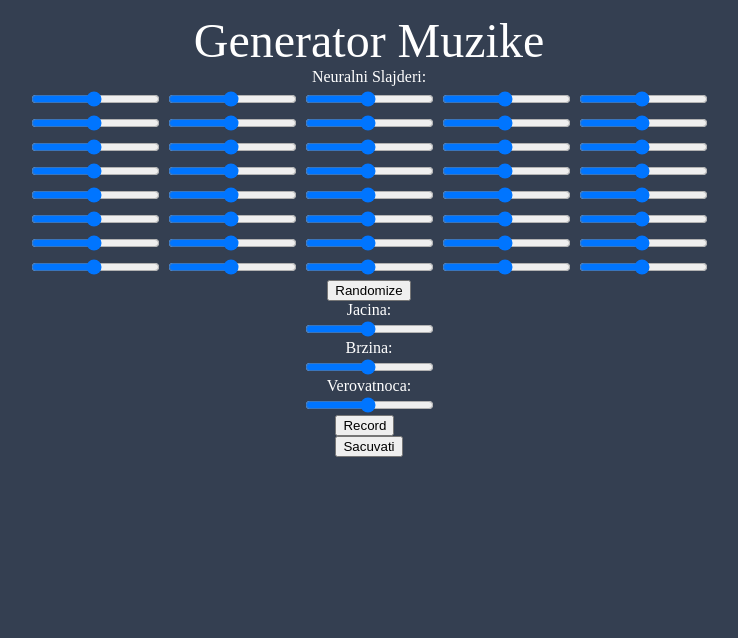
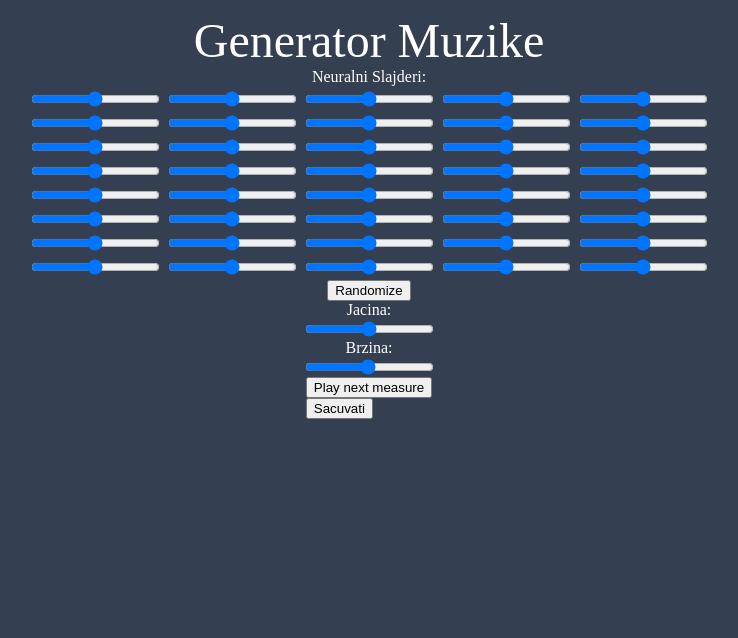
Before and after one commit to Mashaaaaaaaaaaa/Neural-Beats, a CodeIgniter app: page /neuralbeats/generator in a window 1280 px wide. Shown: the part 84-722 px from the top of the page, without its empty margins (271-1009 px from the left). Run offline with CodeIgniter, Linux system fonts and the light colour scheme; some libraries are stand-ins or nearby versions.

Commit message:
modified:   dnode-server/MeasureAutoencoder.js 	modified:   dnode-server/MeasureGenerator.js 	modified:   dnode-server/server.js 	new file:   koriscene tehnologije.docx 	new file:   neuralbeats/application/controllers/generator_controller.php 	modified:   neuralbeats/application/models/ModelBlokiranje.php 	modified:   neuralbeats/application/models/ModelKomentar.php 	modified:   neuralbeats/application/models/ModelKorisnik.php 	modified:   neuralbeats/application/models/ModelLicnaPoruka.php 	modified:   neuralbeats/application/models/ModelMuzika.php 	modified:   neuralbeats/application/models/ModelPoruka.php 	modified:   neuralbeats/application/models/ModelPrati.php 	modified:   neuralbeats/application/views/pages/generator.php

```diff
--- a/dnode-server/MeasureAutoencoder.js
+++ b/dnode-server/MeasureAutoencoder.js
@@ -1,4 +1,4 @@
-//jm150231d
+//2015/0231 Marija Jovanovic
 /*
 MeasureAutoencoder 1.0 - ova klasa ucitava dekoder i koristi ga da prevodi podatke iz generatora u nesto sto lici na MIDI i moze da se igra u brauzeru
 */
--- a/dnode-server/MeasureGenerator.js
+++ b/dnode-server/MeasureGenerator.js
@@ -1,4 +1,4 @@
-//jm150231d
+//2015/0231 Marija Jovanovic
 /*
 MeasureGenerator 1.0 - ova klasa ucitava LSTM-generator muzike i generise muziku
 */
--- a/dnode-server/server.js
+++ b/dnode-server/server.js
@@ -1,4 +1,4 @@
-//jm150231d
+//2015/0231 Marija Jovanovic
 /*
 DNode server 0.3 - koristi se kao omotac funkcionalnosti neuralnih mreza za pozive iz php
 */
@@ -32,7 +32,7 @@ const server=dnode({
         if(!Object.keys(generators).includes(session_id)) return;
         generators[session_id].generate().then(function(value){
             decoder.decode(value).then(function(decoded_value){
-                callback(decoded_value);
+                callback(JSON.stringify(decoded_value));
             });
         });
     },
--- a/neuralbeats/application/models/ModelBlokiranje.php
+++ b/neuralbeats/application/models/ModelBlokiranje.php
@@ -1,5 +1,5 @@
 <?php
-
+   //2016/0262 Djordje Arsic
     class ModelBlokiranje extends CI_Model{
         public $blokiranje;
 
--- a/neuralbeats/application/models/ModelKomentar.php
+++ b/neuralbeats/application/models/ModelKomentar.php
@@ -1,5 +1,5 @@
 <?php
-
+	//2016/0262 Djordje Arsic
     class ModelKomentar extends CI_Model{
         public $komentar;
 
--- a/neuralbeats/application/models/ModelKorisnik.php
+++ b/neuralbeats/application/models/ModelKorisnik.php
@@ -1,5 +1,5 @@
 <?php
-
+    //2016/0262 Djordje Arsic
     class ModelKorisnik extends CI_Model{
         private $korisnik;
 
--- a/neuralbeats/application/models/ModelLicnaPoruka.php
+++ b/neuralbeats/application/models/ModelLicnaPoruka.php
@@ -1,5 +1,5 @@
 <?php
-
+    //2016/0262 Djordje Arsic
     class Licna_Poruka extends CI_Model{
         public $licnapruka;
 
--- a/neuralbeats/application/models/ModelMuzika.php
+++ b/neuralbeats/application/models/ModelMuzika.php
@@ -1,4 +1,5 @@
 <?php
+	//2016/0262 Djordje Arsic
     class Muzika extends CI_Model{
         public $muzika;
 
--- a/neuralbeats/application/models/ModelPoruka.php
+++ b/neuralbeats/application/models/ModelPoruka.php
@@ -1,4 +1,5 @@
 <?php
+	//2016/0262 Djordje Arsic
     class Poruka{
         public $poruka;
 
--- a/neuralbeats/application/models/ModelPrati.php
+++ b/neuralbeats/application/models/ModelPrati.php
@@ -1,5 +1,5 @@
 <?php
-
+	//2016/0262 Djordje Arsic
     class Prati{
         public $prati;
 
--- a/neuralbeats/application/views/pages/generator.php
+++ b/neuralbeats/application/views/pages/generator.php
@@ -1,3 +1,67 @@
+<!-- autori: Marija Jovanovic i Janko Kitanovic -->
+<!-- shim -->
+<script src="../inc/shim/Base64.js" type="text/javascript"></script>
+<script src="../inc/shim/Base64binary.js" type="text/javascript"></script>
+<script src="../inc/shim/WebAudioAPI.js" type="text/javascript"></script>
+<!-- midi.js package -->
+<script src="../js/midi/audioDetect.js" type="text/javascript"></script>
+<script src="../js/midi/gm.js" type="text/javascript"></script>
+<script src="../js/midi/loader.js" type="text/javascript"></script>
+<script src="../js/midi/plugin.audiotag.js" type="text/javascript"></script>
+<script src="../js/midi/plugin.webaudio.js" type="text/javascript"></script>
+<script src="../js/midi/plugin.webmidi.js" type="text/javascript"></script>
+<script src="../js/midi/player.js" type="text/javascript"></script>
+<script>
+var session_id;
+var speed=5;
+var volume=0.5;
+var xhttp=new XMLHttpRequest();
+xhttp.onreadystatechange = function() {
+	if (this.readyState == 4 && this.status == 200) {
+		session_id = parseInt(this.responseText);
+	}
+};
+xhttp.open("POST", "generator_controller.php/open_session", true);
+xhttp.send();
+function neural_update(slider_id){
+	var xhttp=new XMLHttpRequest();
+	xhttp.onreadystatechange = function() {};
+	xhttp.open("POST", "generator_controller.php/set_parameter", true);
+	var id=parseInt(new RegExp(/\d+/).exec(slider_id)[0])-1;
+	var value=parseFloat(document.getElementById(slider_id).value);
+	xhttp.send("id="+id+"&value="+value+"&sid="+session_id);
+}
+window.onbeforeunload=function(){
+	var xhttp=new XMLHttpRequest();
+	xhttp.onreadystatechange = function() {};
+	xhttp.open("POST", "generator_controller.php/close_session", true);
+	xhttp.send("sid="+session_id);
+}
+function generate(){
+	var xhttp=new XMLHttpRequest();
+	xhttp.onreadystatechange = function() {
+		if (this.readyState == 4 && this.status == 200) {
+			play_music(JSON.parse(this.responseText));
+		}
+	};
+	xhttp.open("POST", "generator_controller.php/generate", true);
+	xhttp.send("sid="+session_id);
+}
+function change_volume(value){
+	volume=parseFloat(value)/100;
+}
+function change_speed(value){
+	speed=parseFloat(value)/10;
+}
+function play_music(){
+	for(var i=0;i<measure.length;i++){
+		var delay=measure[i][0]/speed;
+		if (i>0) delay-=measureExample[i-1][0]/speed;
+		MIDI.noteOn(measureExample[i][1]%16, measureExample[i][3],parseInt(measureExample[i][4]*volume),delay);
+		MIDI.noteOff(measureExample[i][1]%16, measureExample[i][3], measureExample[i][2]/speed+delay);
+	}
+}
+</script>
 <div class="flex-container-main">
     <div><font size="10">
         Generator Muzike<br/>
@@ -10,154 +74,155 @@
         <table style="width:100%">
             <tr>
                 <td>
-                    <input type="range" min="1" max="100" value="50" class="slider" id="Neural_1">
+                    <input type="range" min="0" max="100" value="50" class="neural slider" onchange="neural_update(this.id)" id="Neural_1">
                 </td>
                 <td>
-                    <input type="range" min="1" max="100" value="50" class="slider" id="Neural_2">
+                    <input type="range" min="0" max="100" value="50" class="neural slider" onchange="neural_update(this.id)" id="Neural_2">
                 </td>
                 <td>
-                    <input type="range" min="1" max="100" value="50" class="slider" id="Neural_3">
+                    <input type="range" min="0" max="100" value="50" class="neural slider" onchange="neural_update(this.id)" id="Neural_3">
                 </td>
                 <td>
-                    <input type="range" min="1" max="100" value="50" class="slider" id="Neural_4">
+                    <input type="range" min="0" max="100" value="50" class="neural slider" onchange="neural_update(this.id)" id="Neural_4">
                 </td>
                 <td>
-                    <input type="range" min="1" max="100" value="50" class="slider" id="Neural_5">
+                    <input type="range" min="0" max="100" value="50" class="neural slider" onchange="neural_update(this.id)" id="Neural_5">
                 </td>
             </tr>
             <tr>
                 <td>
-                    <input type="range" min="1" max="100" value="50" class="slider" id="Neural_6">
+                    <input type="range" min="0" max="100" value="50" class="neural slider" onchange="neural_update(this.id)" id="Neural_6">
                 </td>
                 <td>
-                    <input type="range" min="1" max="100" value="50" class="slider" id="Neural_7">
+                    <input type="range" min="0" max="100" value="50" class="neural slider" onchange="neural_update(this.id)" id="Neural_7">
                 </td>
                 <td>
-                    <input type="range" min="1" max="100" value="50" class="slider" id="Neural_8">
+                    <input type="range" min="0" max="100" value="50" class="neural slider" onchange="neural_update(this.id)" id="Neural_8">
                 </td>
                 <td>
-                    <input type="range" min="1" max="100" value="50" class="slider" id="Neural_9">
+                    <input type="range" min="0" max="100" value="50" class="neural slider" onchange="neural_update(this.id)" id="Neural_9">
                 </td>
                 <td>
-                    <input type="range" min="1" max="100" value="50" class="slider" id="Neural_10">
+                    <input type="range" min="0" max="100" value="50" class="neural slider" onchange="neural_update(this.id)" id="Neural_10">
                 </td>
             </tr>
             <tr>
                 <td>
-                    <input type="range" min="1" max="100" value="50" class="slider" id="Neural_11">
+                    <input type="range" min="0" max="100" value="50" class="neural slider" onchange="neural_update(this.id)" id="Neural_11">
                 </td>
                 <td>
-                    <input type="range" min="1" max="100" value="50" class="slider" id="Neural_12">
+                    <input type="range" min="0" max="100" value="50" class="neural slider" onchange="neural_update(this.id)" id="Neural_12">
                 </td>
                 <td>
-                    <input type="range" min="1" max="100" value="50" class="slider" id="Neural_13">
+                    <input type="range" min="0" max="100" value="50" class="neural slider" onchange="neural_update(this.id)" id="Neural_13">
                 </td>
                 <td>
-                    <input type="range" min="1" max="100" value="50" class="slider" id="Neural_14">
+                    <input type="range" min="0" max="100" value="50" class="neural slider" onchange="neural_update(this.id)" id="Neural_14">
                 </td>
                 <td>
-                    <input type="range" min="1" max="100" value="50" class="slider" id="Neural_15">
+                    <input type="range" min="0" max="100" value="50" class="neural slider" onchange="neural_update(this.id)" id="Neural_15">
                 </td>
             </tr>
             <tr>
                 <td>
-                    <input type="range" min="1" max="100" value="50" class="slider" id="Neural_16">
+                    <input type="range" min="0" max="100" value="50" class="neural slider" onchange="neural_update(this.id)" id="Neural_16">
                 </td>
                 <td>
-                    <input type="range" min="1" max="100" value="50" class="slider" id="Neural_17">
+                    <input type="range" min="0" max="100" value="50" class="neural slider" onchange="neural_update(this.id)" id="Neural_17">
                 </td>
                 <td>
-                    <input type="range" min="1" max="100" value="50" class="slider" id="Neural_18">
+                    <input type="range" min="0" max="100" value="50" class="neural slider" onchange="neural_update(this.id)" id="Neural_18">
                 </td>
                 <td>
-                    <input type="range" min="1" max="100" value="50" class="slider" id="Neural_19">
+                    <input type="range" min="0" max="100" value="50" class="neural slider" onchange="neural_update(this.id)" id="Neural_19">
                 </td>
                 <td>
-                    <input type="range" min="1" max="100" value="50" class="slider" id="Neural_20">
+                    <input type="range" min="0" max="100" value="50" class="neural slider" onchange="neural_update(this.id)" id="Neural_20">
                 </td>
             </tr>
             <tr>
                 <td>
-                    <input type="range" min="1" max="100" value="50" class="slider" id="Neural_21">
+                    <input type="range" min="0" max="100" value="50" class="neural slider" onchange="neural_update(this.id)" id="Neural_21">
                 </td>
                 <td>
-                    <input type="range" min="1" max="100" value="50" class="slider" id="Neural_22">
+                    <input type="range" min="0" max="100" value="50" class="neural slider" onchange="neural_update(this.id)" id="Neural_22">
                 </td>
                 <td>
-                    <input type="range" min="1" max="100" value="50" class="slider" id="Neural_23">
+                    <input type="range" min="0" max="100" value="50" class="neural slider" onchange="neural_update(this.id)" id="Neural_23">
                 </td>
                 <td>
-                    <input type="range" min="1" max="100" value="50" class="slider" id="Neural_24">
+                    <input type="range" min="0" max="100" value="50" class="neural slider" onchange="neural_update(this.id)" id="Neural_24">
                 </td>
                 <td>
-                    <input type="range" min="1" max="100" value="50" class="slider" id="Neural_25">
+                    <input type="range" min="0" max="100" value="50" class="neural slider" onchange="neural_update(this.id)" id="Neural_25">
                 </td>
             </tr>
             <tr>
                 <td>
-                    <input type="range" min="1" max="100" value="50" class="slider" id="Neural_26">
+                    <input type="range" min="0" max="100" value="50" class="neural slider" onchange="neural_update(this.id)" id="Neural_26">
                 </td>
                 <td>
-                    <input type="range" min="1" max="100" value="50" class="slider" id="Neural_27">
+                    <input type="range" min="0" max="100" value="50" class="neural slider" onchange="neural_update(this.id)" id="Neural_27">
                 </td>
                 <td>
-                    <input type="range" min="1" max="100" value="50" class="slider" id="Neural_28">
+                    <input type="range" min="0" max="100" value="50" class="neural slider" onchange="neural_update(this.id)" id="Neural_28">
                 </td>
                 <td>
-                    <input type="range" min="1" max="100" value="50" class="slider" id="Neural_29">
+                    <input type="range" min="0" max="100" value="50" class="neural slider" onchange="neural_update(this.id)" id="Neural_29">
                 </td>
                 <td>
-                    <input type="range" min="1" max="100" value="50" class="slider" id="Neural_30">
+                    <input type="range" min="0" max="100" value="50" class="neural slider" onchange="neural_update(this.id)" id="Neural_30">
                 </td>
             </tr>
             <tr>
                 <td>
-                    <input type="range" min="1" max="100" value="50" class="slider" id="Neural_31">
+                    <input type="range" min="0" max="100" value="50" class="neural slider" onchange="neural_update(this.id)" id="Neural_31">
                 </td>
                 <td>
-                    <input type="range" min="1" max="100" value="50" class="slider" id="Neural_32">
+                    <input type="range" min="0" max="100" value="50" class="neural slider" onchange="neural_update(this.id)" id="Neural_32">
                 </td>
                 <td>
-                    <input type="range" min="1" max="100" value="50" class="slider" id="Neural_33">
+                    <input type="range" min="0" max="100" value="50" class="neural slider" onchange="neural_update(this.id)" id="Neural_33">
                 </td>
                 <td>
-                    <input type="range" min="1" max="100" value="50" class="slider" id="Neural_34">
+                    <input type="range" min="0" max="100" value="50" class="neural slider" onchange="neural_update(this.id)" id="Neural_34">
                 </td>
                 <td>
-                    <input type="range" min="1" max="100" value="50" class="slider" id="Neural_35">
+                    <input type="range" min="0" max="100" value="50" class="neural slider" onchange="neural_update(this.id)" id="Neural_35">
                 </td>
             </tr>
             <tr>
                 <td>
-                    <input type="range" min="1" max="100" value="50" class="slider" id="Neural_36">
+                    <input type="range" min="0" max="100" value="50" class="neural slider" onchange="neural_update(this.id)" id="Neural_36">
                 </td>
                 <td>
-                    <input type="range" min="1" max="100" value="50" class="slider" id="Neural_37">
+                    <input type="range" min="0" max="100" value="50" class="neural slider" onchange="neural_update(this.id)" id="Neural_37">
                 </td>
                 <td>
-                    <input type="range" min="1" max="100" value="50" class="slider" id="Neural_38">
+                    <input type="range" min="0" max="100" value="50" class="neural slider" onchange="neural_update(this.id)" id="Neural_38">
                 </td>
                 <td>
-                    <input type="range" min="1" max="100" value="50" class="slider" id="Neural_39">
+                    <input type="range" min="0" max="100" value="50" class="neural slider" onchange="neural_update(this.id)" id="Neural_39">
                 </td>
                 <td>
-                    <input type="range" min="1" max="100" value="50" class="slider" id="Neural_40">
+                    <input type="range" min="0" max="100" value="50" class="neural slider" onchange="neural_update(this.id)" id="Neural_40">
                 </td>
             </tr>
         </table>
 
     </div>
     <div><button type="button">Randomize</button></form></div>
-    <div>Jacina:</div><div> <input type="range" min="1" max="100" value="50" class="slider" id="Volume"></div>
-    <div>Brzina:</div><div> <input type="range" min="1" max="100" value="50" class="slider" id="Speed"></div>
-    <div>Verovatnoca:</div><div> <input type="range" min="1" max="100" value="50" class="slider" id="Probability"></div>
-    <div><button onclick="if (document.getElementById('Record')) {
+    <div>Jacina:</div><div> <input type="range" min="0" max="100" value="50" onchange="change_volume(this.value)" class="slider" id="Volume"></div>
+    <div>Brzina:</div><div> <input type="range" min="1" max="100" value="50" onchange="change_speed(this.value)" class="slider" id="Speed"></div>
+    <!--<div><button onclick="if (document.getElementById('Record')) {
                 document.getElementById('Record').id = 'Stop';
                 document.getElementById('Stop').textContent = 'Stop';
+
             } else {
                 document.getElementById('Stop').id = 'Record';
                 document.getElementById('Record').textContent = 'Record';
-            }" type="button" id="Record">Record</button>
+            }" type="button" id="Record">Record</button>-->
+		<div><button onclick="generate();" type="button" id="Play">Play next measure</button>
         <div><button type="button">Sacuvati</button></form></div>
     </div>
 </div>
```
Also changed, not shown: neuralbeats/application/controllers/generator_controller.php (added, +56 -0 lines), 1 other file.
